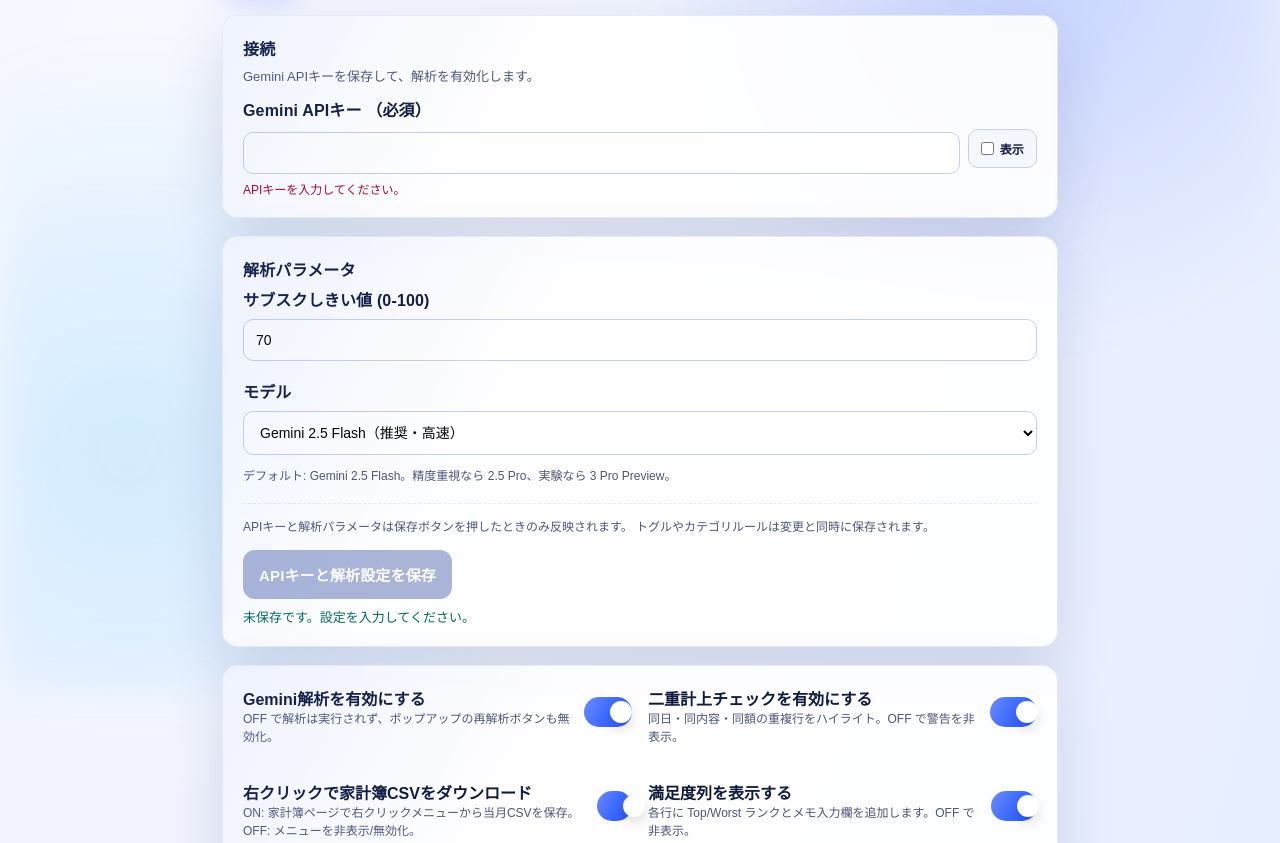
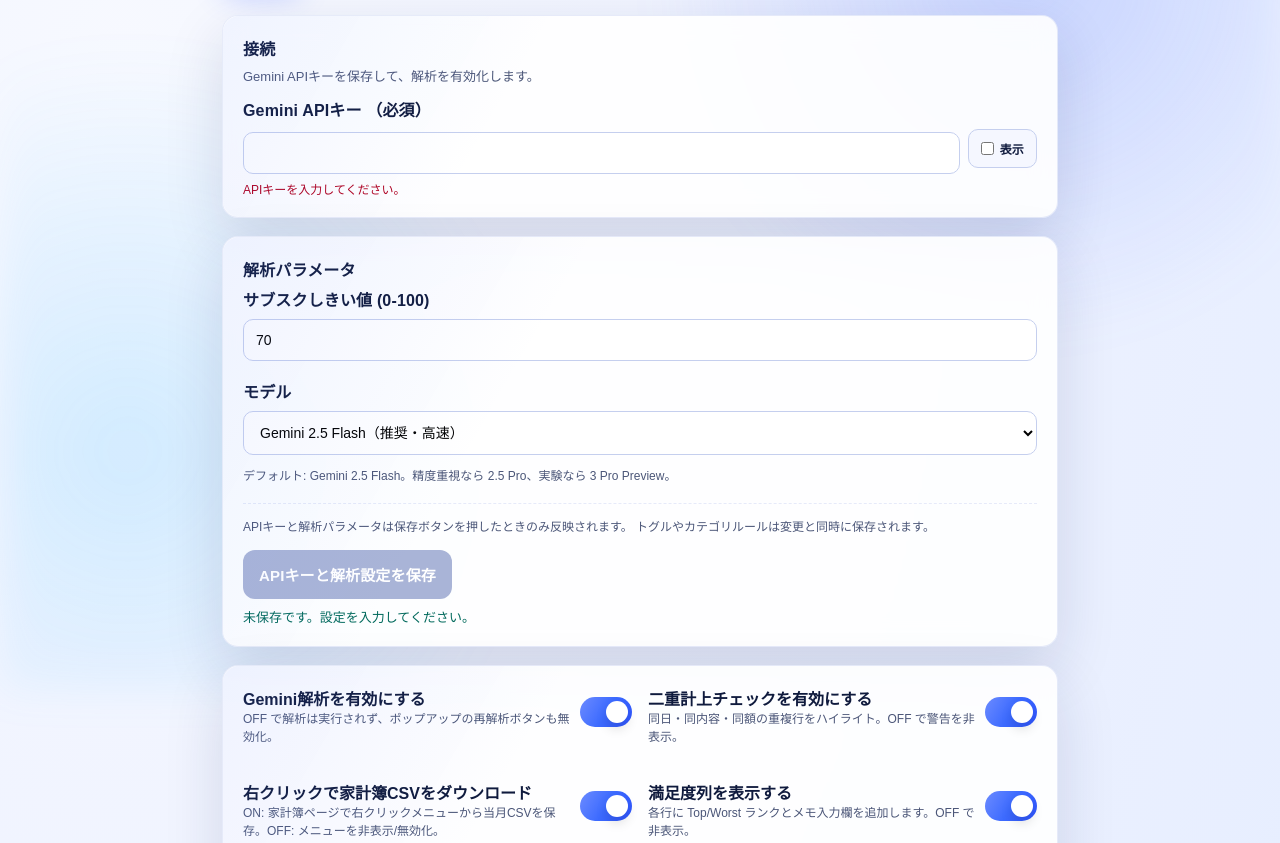
Before and after one commit to yousuke106/moneyForward_Toolpack, a website with bundled scripts: page src/options/index.html in a window 1280 px wide. Shown: the part 109-952 px from the top of the page. Built offline with nearby package versions, Linux system fonts and the light colour scheme; some packages are replaced by stand-ins of ours.

Commit message:
fix: prevent toggle switch shrinking

```diff
--- a/package.json
+++ b/package.json
@@ -1,6 +1,6 @@
 {
   "name": "mf-subscription-checker",
-  "version": "0.1.1",
+  "version": "0.1.7",
   "private": true,
   "type": "module",
   "scripts": {
--- a/src/options/style.css
+++ b/src/options/style.css
@@ -220,6 +220,7 @@
   display: inline-block;
   width: 52px;
   height: 30px;
+  flex-shrink: 0;
 }
 
 .switch input {
```
Also changed, not shown: manifest.json, 1 other file.
